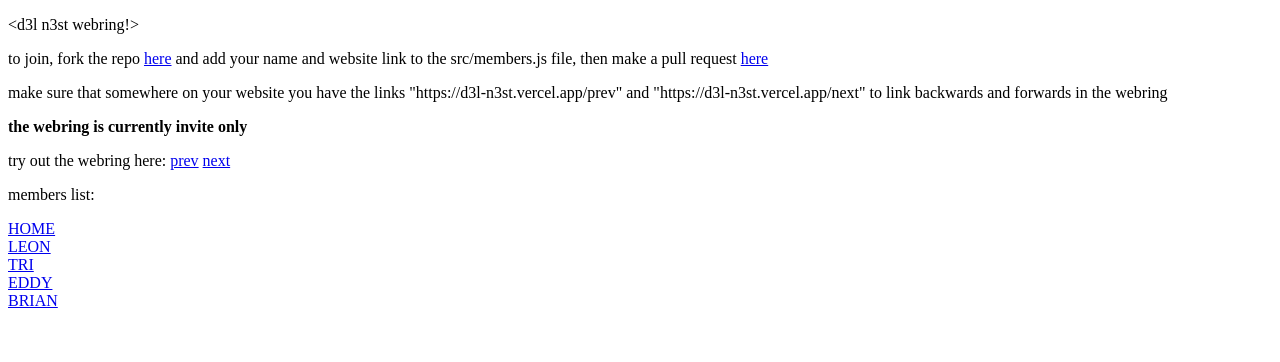
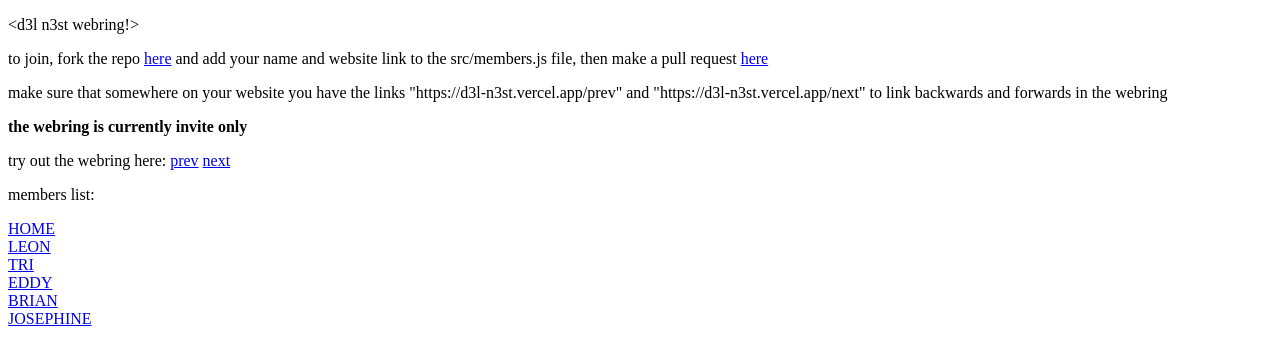
Before and after one commit to LeonDong02/d3l-n3st, a Next.js app: page / in a window 1280 px wide. Shown: the top 362 px of the page. Built offline with nearby package versions, Linux system fonts and the light colour scheme.

Commit message:
Add Member (Josephine)

```diff
--- a/src/members.js
+++ b/src/members.js
@@ -4,7 +4,7 @@ members.set('LEON', 'https://www.leondong.com/');
 members.set('TRI', 'https://www.triho.dev/');
 members.set('EDDY', 'https://www.eddyguo.ca/');
 members.set('BRIAN', 'https://briantu.tech/');
-
+members.set('JOSEPHINE', 'https://josephine-widjaja.com/');
 // ADD YOUR NAME AND LINK ABOVE
 
 var temp = [];
```
